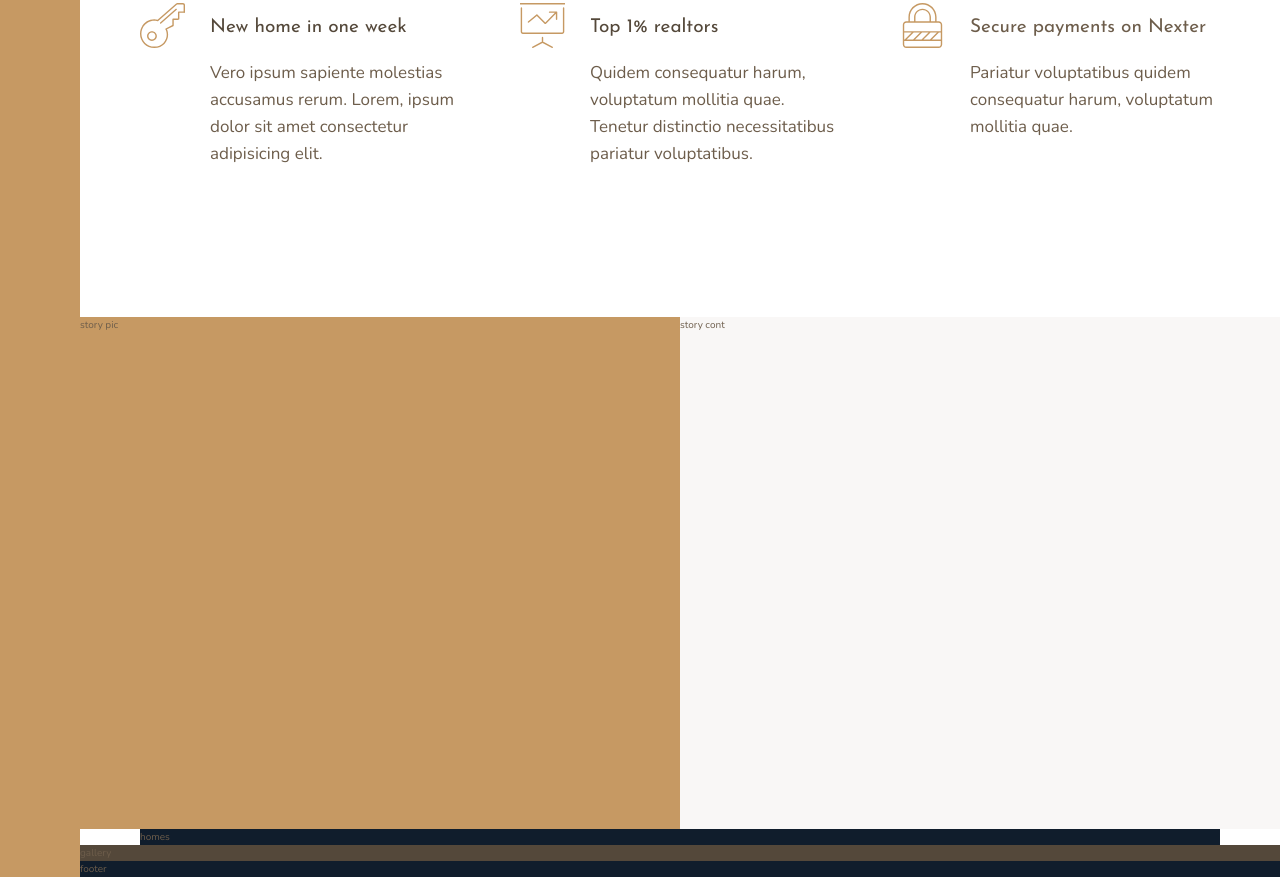
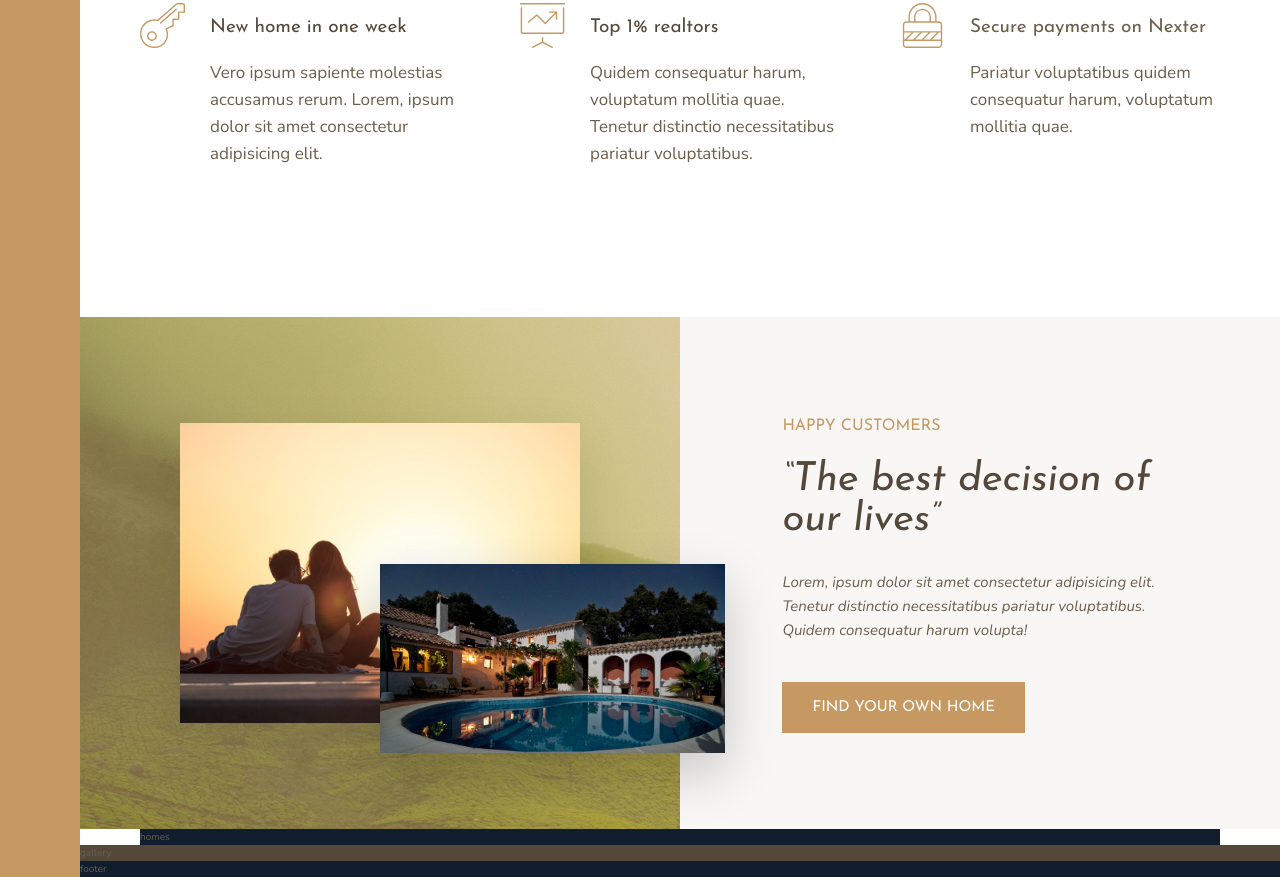
Before and after one commit to hellion86/Nexter, a website: page index.html in a window 1280 px wide. Shown: the part 991-1868 px from the top of the page. Drawn offline with nearby package versions, Linux system fonts and the light colour scheme.

Commit message:
complete story section

```diff
--- a/index.html
+++ b/index.html
@@ -85,11 +85,22 @@
     </section>
 
     <div class="story__pictures">
-        story pic
+        <img src="img/story-1.jpeg" alt="couple with new house" class="story__img--1">
+        <img src="img/story-2.jpeg" alt="New house" class="story__img--2">
+
+
+
+
     </div>
 
     <div class="story__content">
-        story cont
+        <h3 class="heading-3 mb-sm">Happy customers</h3>
+        <h2 class="heading-2 heading-2--dark mb-md">&ldquo;The best decision of our lives&rdquo;</h2>
+        <p class="story__text">
+            Lorem, ipsum dolor sit amet consectetur adipisicing elit. Tenetur distinctio necessitatibus pariatur
+            voluptatibus. Quidem consequatur harum volupta!
+        </p>
+        <button class="btn">Find your own home</button>
     </div>
 
     <section class="homes">
--- a/sass/_features.scss
+++ b/sass/_features.scss
@@ -1,8 +1,8 @@
 .features {
   // background-color: $color-grey-light-2;
   grid-column: center-start / center-end;
+  margin: 15rem 0;
 
-  margin: 15rem 0;
   display: grid;
   // grid-template-columns: repeat(3, 1fr);
   grid-template-columns: repeat(auto-fit, minmax(25rem, 1fr));
--- a/sass/_story.scss
+++ b/sass/_story.scss
@@ -2,10 +2,52 @@
   &__pictures {
     background-color: $color-primary;
     grid-column: full-start / col-end 4;
+    background-image: linear-gradient(
+        rgba($color-primary, 0.5),
+        rgba($color-primary, 0.5)
+      ),
+      url(../img/back.jpg);
+
+    display: grid;
+    grid-template-columns: repeat(6, 1fr);
+    grid-template-rows: repeat(6, 1fr);
+    align-items: center;
+  }
+
+  &__img--1 {
+    width: 100%;
+    grid-row: 2 / 6;
+    grid-column: 2 / 6;
+    box-shadow: 0 2rem 5rem rgba($color: #000000, $alpha: 0.1);
+  }
+
+  &__img--2 {
+    width: 115%;
+    grid-column: 4 / 7;
+    grid-row: 4 / 6;
+    z-index: 20;
+
+    box-shadow: 0 2rem 5rem rgba($color: #000000, $alpha: 0.2);
   }
 
   &__content {
     background-color: $color-grey-light-1;
     grid-column: col-start 5 / full-end;
+
+    padding: 6rem 8vw;
+    // display: flex;
+    // flex-direction: column;
+    // justify-content: center;
+    // align-items: start;
+
+    display: grid;
+    align-content: center;
+    justify-items: start;
+  }
+
+  &__text {
+    font-size: 1.5rem;
+    font-style: italic;
+    margin-bottom: 4rem;
   }
 }
--- a/sass/_typography.scss
+++ b/sass/_typography.scss
@@ -9,10 +9,24 @@
 
 .heading-2 {
   @extend %heading;
+  font-size: 4rem;
+  font-style: italic;
+  line-height: 1;
+
+  &--light {
+    color: $color-grey-light-1;
+  }
+
+  &--dark {
+    color: $color-grey-dark-1;
+  }
 }
 
 .heading-3 {
   @extend %heading;
+  font-size: 1.6rem;
+  color: $color-primary;
+  text-transform: uppercase;
 }
 
 .heading-4 {
@@ -27,3 +41,38 @@
     color: $color-grey-dark-1;
   }
 }
+
+.btn {
+  background-color: $color-primary;
+  color: white;
+  border: none;
+  border-radius: 0;
+  font-family: $font-display;
+  font-size: 1.5rem;
+  text-transform: uppercase;
+  padding: 1.8rem 3rem;
+  cursor: pointer;
+  transition: all 0.2s;
+
+  &:hover {
+    background-color: $color-primary-dark;
+  }
+}
+
+//HELPER CLASSES
+
+.mb-sm {
+  margin-bottom: 2rem;
+}
+
+.mb-md {
+  margin-bottom: 3rem;
+}
+
+.mb-lg {
+  margin-bottom: 4rem;
+}
+
+.mb-hg {
+  margin-bottom: 8rem;
+}
```
Also changed, not shown: css/style.css.
